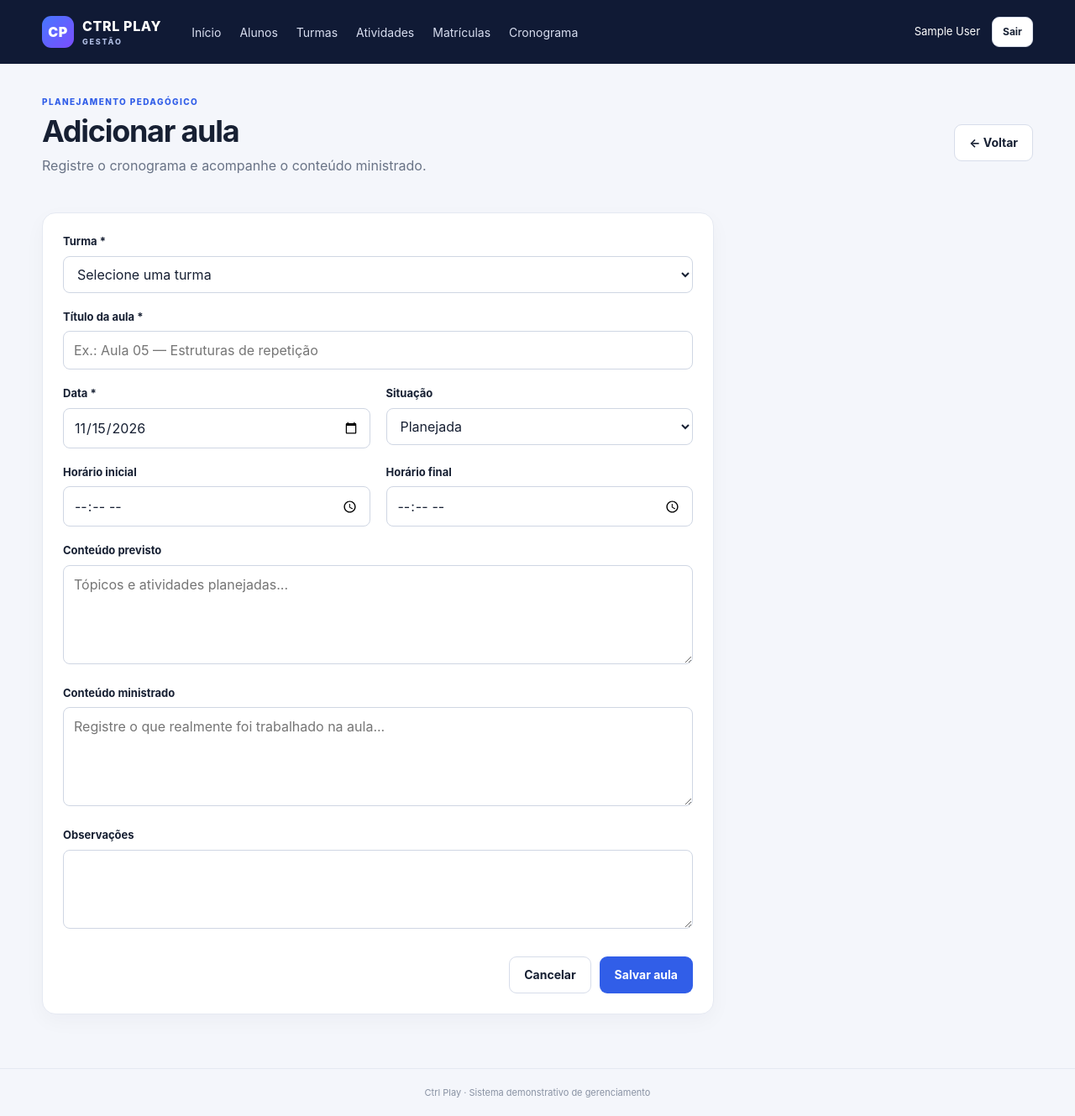
After one commit to CauaAndradex/ctrlplay-gerenciamento, a Flask app: page /aulas/nova in a window 1280 px wide. The commit adds this page. Shown: the whole page at 84% size. Run offline with Flask 3, Linux system fonts and the light colour scheme; the visitor is signed in with stand-in values (Sample User, id 1); data that the repository does not hold is empty.

Commit message:
Atualiza sistema para versao 2.0

```diff
--- a/app.py
+++ b/app.py
@@ -275,16 +275,26 @@ def matricula_nova():
         if not aluno or not turma:
             flash("O aluno ou a turma não existe ou está inativo.", "danger")
         else:
-            try:
+            existente = g.db.execute(
+                "SELECT id_matricula, status FROM matricula WHERE id_aluno=? AND id_turma=?",
+                (aluno_id, turma_id)
+            ).fetchone()
+            if existente and existente["status"] == "Ativa":
+                flash("Este aluno já está matriculado nesta turma.", "warning")
+            elif existente:
+                g.db.execute("UPDATE matricula SET status='Ativa', data_matricula=? WHERE id_matricula=?",
+                             (date.today().isoformat(), existente["id_matricula"]))
+                g.db.commit()
+                flash("Matrícula reativada com sucesso.", "success")
+                return redirect(url_for("turma_detalhe", turma_id=turma_id))
+            else:
                 g.db.execute("""
                     INSERT INTO matricula (id_aluno, id_turma, data_matricula, status)
                     VALUES (?, ?, ?, 'Ativa')
                 """, (aluno_id, turma_id, date.today().isoformat()))
                 g.db.commit()
                 flash("Matrícula realizada com sucesso.", "success")
-                return redirect(url_for("alunos"))
-            except sqlite3.IntegrityError:
-                flash("Este aluno já possui matrícula nesta turma.", "warning")
+                return redirect(url_for("turma_detalhe", turma_id=turma_id))
     return render_template("matricula_form.html", alunos=alunos, turmas=turmas)
 
 
@@ -312,6 +322,7 @@ def atividade_nova():
         titulo = request.form.get("titulo", "").strip()
         descricao = request.form.get("descricao", "").strip()
         observacao = request.form.get("observacao", "").strip()
+        nota_texto = request.form.get("nota", "").strip().replace(",", ".")
         data_registro = request.form.get("data_registro", "").strip()
         aluno = g.db.execute("SELECT id_aluno FROM aluno WHERE id_aluno=? AND status='Ativo'", (aluno_id,)).fetchone() if aluno_id else None
         try:
@@ -319,13 +330,21 @@ def atividade_nova():
             data_valida = True
         except ValueError:
             data_valida = False
-        if not aluno or not titulo or not data_valida:
-            flash("Selecione um aluno ativo, informe o título e uma data válida.", "danger")
+        nota = None
+        nota_valida = True
+        if nota_texto:
+            try:
+                nota = float(nota_texto)
+                nota_valida = 0 <= nota <= 10
+            except ValueError:
+                nota_valida = False
+        if not aluno or not titulo or not data_valida or not nota_valida:
+            flash("Selecione um aluno ativo, informe o título, uma data válida e uma nota entre 0 e 10.", "danger")
         else:
             g.db.execute("""
-                INSERT INTO atividade (id_aluno, titulo, descricao, data_registro, observacao)
-                VALUES (?, ?, ?, ?, ?)
-            """, (aluno_id, titulo, descricao or None, data_registro, observacao or None))
+                INSERT INTO atividade (id_aluno, titulo, descricao, data_registro, observacao, nota)
+                VALUES (?, ?, ?, ?, ?, ?)
+            """, (aluno_id, titulo, descricao or None, data_registro, observacao or None, nota))
             g.db.commit()
             flash("Atividade registrada com sucesso.", "success")
             return redirect(url_for("historico", aluno_id=aluno_id))
@@ -343,6 +362,110 @@ def historico(aluno_id):
         ORDER BY data_registro DESC, id_atividade DESC
     """, (aluno_id,)).fetchall()
     return render_template("historico.html", aluno=aluno, atividades=registros)
+
+
+@app.route("/turmas/<int:turma_id>")
+@login_required
+def turma_detalhe(turma_id):
+    turma = g.db.execute("SELECT * FROM turma WHERE id_turma=?", (turma_id,)).fetchone()
+    if turma is None:
+        abort(404)
+    matriculados = g.db.execute("""
+        SELECT m.id_matricula, m.data_matricula, a.id_aluno, a.nome, a.idade
+        FROM matricula m JOIN aluno a ON a.id_aluno=m.id_aluno
+        WHERE m.id_turma=? AND m.status='Ativa'
+        ORDER BY a.nome
+    """, (turma_id,)).fetchall()
+    disponiveis = g.db.execute("""
+        SELECT a.id_aluno, a.nome FROM aluno a
+        WHERE a.status='Ativo' AND NOT EXISTS (
+            SELECT 1 FROM matricula m WHERE m.id_aluno=a.id_aluno
+            AND m.id_turma=? AND m.status='Ativa'
+        ) ORDER BY a.nome
+    """, (turma_id,)).fetchall()
+    return render_template("turma_detalhe.html", turma=turma, matriculados=matriculados, disponiveis=disponiveis)
+
+
+@app.post("/matriculas/<int:matricula_id>/remover")
+@login_required
+def matricula_remover(matricula_id):
+    csrf_protect()
+    matricula = g.db.execute("SELECT id_turma FROM matricula WHERE id_matricula=? AND status='Ativa'", (matricula_id,)).fetchone()
+    if matricula is None:
+        abort(404)
+    g.db.execute("UPDATE matricula SET status='Inativa' WHERE id_matricula=?", (matricula_id,))
+    g.db.commit()
+    flash("Aluno removido da turma. O cadastro e o histórico foram preservados.", "success")
+    return redirect(url_for("turma_detalhe", turma_id=matricula["id_turma"]))
+
+
+@app.route("/cronograma")
+@login_required
+def cronograma():
+    turma_id = request.args.get("turma", type=int)
+    turmas = g.db.execute("SELECT id_turma, nome_turma, curso FROM turma WHERE status='Ativa' ORDER BY nome_turma").fetchall()
+    sql = """SELECT a.*, t.nome_turma, t.curso FROM aula a JOIN turma t ON t.id_turma=a.id_turma"""
+    params = []
+    if turma_id:
+        sql += " WHERE a.id_turma=?"
+        params.append(turma_id)
+    sql += " ORDER BY a.data_aula, a.hora_inicio, a.id_aula"
+    aulas = g.db.execute(sql, params).fetchall()
+    return render_template("cronograma.html", aulas=aulas, turmas=turmas, turma_selecionada=turma_id)
+
+
+@app.route("/aulas/nova", methods=["GET", "POST"])
+@app.route("/aulas/<int:aula_id>/editar", methods=["GET", "POST"])
+@login_required
+def aula_form(aula_id=None):
+    aula = g.db.execute("SELECT * FROM aula WHERE id_aula=?", (aula_id,)).fetchone() if aula_id else None
+    if aula_id and aula is None:
+        abort(404)
+    turmas = g.db.execute("SELECT id_turma, nome_turma, curso FROM turma WHERE status='Ativa' ORDER BY nome_turma").fetchall()
+    if request.method == "POST":
+        csrf_protect()
+        try:
+            turma_id = int(request.form.get("id_turma", ""))
+        except ValueError:
+            turma_id = None
+        titulo = request.form.get("titulo", "").strip()
+        data_aula = request.form.get("data_aula", "").strip()
+        inicio = request.form.get("hora_inicio", "").strip()
+        fim = request.form.get("hora_fim", "").strip()
+        previsto = request.form.get("conteudo_previsto", "").strip()
+        ministrado = request.form.get("conteudo_ministrado", "").strip()
+        observacoes = request.form.get("observacoes", "").strip()
+        status = request.form.get("status", "Planejada")
+        turma_ok = g.db.execute("SELECT id_turma FROM turma WHERE id_turma=? AND status='Ativa'", (turma_id,)).fetchone() if turma_id else None
+        try:
+            date.fromisoformat(data_aula)
+            data_ok = True
+        except ValueError:
+            data_ok = False
+        horarios_ok = not (inicio and fim) or inicio < fim
+        if not turma_ok or not titulo or not data_ok or not horarios_ok or status not in ("Planejada", "Realizada", "Cancelada"):
+            flash("Confira turma, título, data, horários e situação da aula.", "danger")
+        else:
+            valores = (turma_id, titulo, data_aula, inicio or None, fim or None, previsto or None, ministrado or None, observacoes or None, status)
+            if aula:
+                g.db.execute("""UPDATE aula SET id_turma=?, titulo=?, data_aula=?, hora_inicio=?, hora_fim=?, conteudo_previsto=?, conteudo_ministrado=?, observacoes=?, status=? WHERE id_aula=?""", valores + (aula_id,))
+                flash("Aula atualizada.", "success")
+            else:
+                g.db.execute("""INSERT INTO aula (id_turma, titulo, data_aula, hora_inicio, hora_fim, conteudo_previsto, conteudo_ministrado, observacoes, status) VALUES (?, ?, ?, ?, ?, ?, ?, ?, ?)""", valores)
+                flash("Aula adicionada ao cronograma.", "success")
+            g.db.commit()
+            return redirect(url_for("cronograma"))
+    return render_template("aula_form.html", aula=aula, turmas=turmas)
+
+
+@app.post("/aulas/<int:aula_id>/excluir")
+@login_required
+def aula_excluir(aula_id):
+    csrf_protect()
+    g.db.execute("DELETE FROM aula WHERE id_aula=?", (aula_id,))
+    g.db.commit()
+    flash("Aula removida do cronograma.", "success")
+    return redirect(url_for("cronograma"))
 
 
 @app.cli.command("init-db")
--- a/static/css/style.css
+++ b/static/css/style.css
@@ -108,3 +108,5 @@ label { display: block; font-size: 13px; font-weight: 700; margin-bottom: 7px; }
   .searchbar input { flex-basis: 100%; }
   .login-card { padding: 26px 20px; }
 }
+
+.badge-blue { color: #2448bd; background: #e8edff; }
--- a/templates/atividade_form.html
+++ b/templates/atividade_form.html
@@ -7,6 +7,7 @@
 <div class="field full-field"><label for="id_aluno">Aluno <span class="required">*</span></label><select id="id_aluno" name="id_aluno" required><option value="">Selecione um aluno</option>{% for aluno in alunos %}<option value="{{ aluno.id_aluno }}">{{ aluno.nome }}</option>{% endfor %}</select></div>
 <div class="field full-field"><label for="titulo">Título da atividade <span class="required">*</span></label><input id="titulo" name="titulo" required maxlength="150" placeholder="Ex.: Primeiro jogo em Python"></div>
 <div class="field"><label for="data_registro">Data <span class="required">*</span></label><input id="data_registro" name="data_registro" type="date" required value="{{ today }}"></div>
+<div class="field"><label for="nota">Nota (0 a 10)</label><input id="nota" name="nota" type="number" min="0" max="10" step="0.1" placeholder="Ex.: 8,5"><small class="tiny muted">Deixe em branco se a atividade ainda não foi avaliada.</small></div>
 <div class="field full-field"><label for="descricao">Descrição</label><textarea id="descricao" name="descricao" rows="3"></textarea></div>
 <div class="field full-field"><label for="observacao">Observações</label><textarea id="observacao" name="observacao" rows="3"></textarea></div>
 <div class="form-actions full-field"><a class="btn btn-outline" href="{{ url_for('atividades') }}">Cancelar</a><button class="btn btn-primary" type="submit">Salvar atividade</button></div>
--- a/templates/atividades.html
+++ b/templates/atividades.html
@@ -3,8 +3,8 @@
 {% block content %}
 <div class="page-heading"><div><p class="eyebrow">ACOMPANHAMENTO</p><h1>Atividades</h1><p class="muted">Registros de atividades dos alunos.</p></div><a class="btn btn-primary" href="{{ url_for('atividade_nova') }}">＋ Registrar atividade</a></div>
 <section class="panel">
-{% if atividades %}<div class="table-wrap"><table><thead><tr><th>Atividade</th><th>Aluno</th><th>Data</th><th>Observação</th><th></th></tr></thead><tbody>
-{% for at in atividades %}<tr><td><strong>{{ at.titulo }}</strong><small class="table-sub">{{ at.descricao or '' }}</small></td><td>{{ at.aluno_nome }}</td><td>{{ at.data_registro }}</td><td>{{ at.observacao or '—' }}</td><td><a href="{{ url_for('historico', aluno_id=at.id_aluno) }}">Histórico</a></td></tr>{% endfor %}
+{% if atividades %}<div class="table-wrap"><table><thead><tr><th>Atividade</th><th>Aluno</th><th>Data</th><th>Nota</th><th>Observação</th><th></th></tr></thead><tbody>
+{% for at in atividades %}<tr><td><strong>{{ at.titulo }}</strong><small class="table-sub">{{ at.descricao or '' }}</small></td><td>{{ at.aluno_nome }}</td><td>{{ at.data_registro }}</td><td>{% if at.nota is not none %}<strong>{{ "%.1f"|format(at.nota) }}/10</strong>{% else %}<span class="muted">Pendente</span>{% endif %}</td><td>{{ at.observacao or '—' }}</td><td><a href="{{ url_for('historico', aluno_id=at.id_aluno) }}">Histórico</a></td></tr>{% endfor %}
 </tbody></table></div>{% else %}<div class="empty">Nenhuma atividade registrada.</div>{% endif %}
 </section>
 {% endblock %}
--- /dev/null
+++ b/templates/aula_form.html
@@ -0,0 +1,16 @@
+{% extends "base.html" %}
+{% block title %}{{ 'Editar aula' if aula else 'Nova aula' }} | Ctrl Play{% endblock %}
+{% block content %}
+<div class="page-heading"><div><p class="eyebrow">PLANEJAMENTO PEDAGÓGICO</p><h1>{{ 'Editar aula' if aula else 'Adicionar aula' }}</h1><p class="muted">Registre o cronograma e acompanhe o conteúdo ministrado.</p></div><a class="btn btn-outline" href="{{ url_for('cronograma') }}">← Voltar</a></div>
+<section class="panel form-panel"><form method="post" class="form-grid"><input type="hidden" name="csrf_token" value="{{ session.get('csrf_token') }}">
+<div class="field full-field"><label for="id_turma">Turma *</label><select id="id_turma" name="id_turma" required><option value="">Selecione uma turma</option>{% for turma in turmas %}<option value="{{ turma.id_turma }}" {{ 'selected' if aula and aula.id_turma == turma.id_turma else '' }}>{{ turma.nome_turma }} — {{ turma.curso }}</option>{% endfor %}</select></div>
+<div class="field full-field"><label for="titulo">Título da aula *</label><input id="titulo" name="titulo" maxlength="150" required value="{{ aula.titulo if aula else '' }}" placeholder="Ex.: Aula 05 — Estruturas de repetição"></div>
+<div class="field"><label for="data_aula">Data *</label><input id="data_aula" name="data_aula" type="date" required value="{{ aula.data_aula if aula else today }}"></div>
+<div class="field"><label for="status">Situação</label><select id="status" name="status">{% for st in ['Planejada','Realizada','Cancelada'] %}<option value="{{ st }}" {{ 'selected' if aula and aula.status == st else '' }}>{{ st }}</option>{% endfor %}</select></div>
+<div class="field"><label for="hora_inicio">Horário inicial</label><input id="hora_inicio" name="hora_inicio" type="time" value="{{ aula.hora_inicio if aula and aula.hora_inicio else '' }}"></div>
+<div class="field"><label for="hora_fim">Horário final</label><input id="hora_fim" name="hora_fim" type="time" value="{{ aula.hora_fim if aula and aula.hora_fim else '' }}"></div>
+<div class="field full-field"><label for="conteudo_previsto">Conteúdo previsto</label><textarea id="conteudo_previsto" name="conteudo_previsto" rows="4" placeholder="Tópicos e atividades planejadas...">{{ aula.conteudo_previsto if aula and aula.conteudo_previsto else '' }}</textarea></div>
+<div class="field full-field"><label for="conteudo_ministrado">Conteúdo ministrado</label><textarea id="conteudo_ministrado" name="conteudo_ministrado" rows="4" placeholder="Registre o que realmente foi trabalhado na aula...">{{ aula.conteudo_ministrado if aula and aula.conteudo_ministrado else '' }}</textarea></div>
+<div class="field full-field"><label for="observacoes">Observações</label><textarea id="observacoes" name="observacoes" rows="3">{{ aula.observacoes if aula and aula.observacoes else '' }}</textarea></div>
+<div class="form-actions full-field"><a class="btn btn-outline" href="{{ url_for('cronograma') }}">Cancelar</a><button class="btn btn-primary" type="submit">Salvar aula</button></div></form></section>
+{% endblock %}
--- a/templates/base.html
+++ b/templates/base.html
@@ -16,6 +16,7 @@
       <a href="{{ url_for('turmas') }}">Turmas</a>
       <a href="{{ url_for('atividades') }}">Atividades</a>
       <a href="{{ url_for('matricula_nova') }}">Matrículas</a>
+      <a href="{{ url_for('cronograma') }}">Cronograma</a>
     </nav>
     <div class="user-area"><span>{{ session.get('user_name') }}</span>
       <form method="post" action="{{ url_for('logout') }}">
--- a/templates/historico.html
+++ b/templates/historico.html
@@ -4,7 +4,7 @@
 <div class="page-heading"><div><p class="eyebrow">HISTÓRICO DO ALUNO</p><h1>{{ aluno.nome }}</h1><p class="muted">{{ aluno.idade }} anos · Cadastro em {{ aluno.data_cadastro }} · {{ aluno.status }}</p></div><a class="btn btn-primary" href="{{ url_for('atividade_nova') }}">＋ Nova atividade</a></div>
 <section class="panel">
 <div class="section-heading"><div><h2>Atividades registradas</h2><p class="muted">Registros vinculados a este aluno.</p></div></div>
-{% if atividades %}<div class="timeline">{% for at in atividades %}<article class="timeline-item"><div class="timeline-dot"></div><div><span class="date-label">{{ at.data_registro }}</span><h3>{{ at.titulo }}</h3>{% if at.descricao %}<p>{{ at.descricao }}</p>{% endif %}{% if at.observacao %}<p class="muted">{{ at.observacao }}</p>{% endif %}</div></article>{% endfor %}</div>
+{% if atividades %}<div class="timeline">{% for at in atividades %}<article class="timeline-item"><div class="timeline-dot"></div><div><span class="date-label">{{ at.data_registro }}</span><h3>{{ at.titulo }} {% if at.nota is not none %}<span class="badge badge-blue">{{ "%.1f"|format(at.nota) }}/10</span>{% else %}<span class="badge badge-gray">Sem nota</span>{% endif %}</h3>{% if at.descricao %}<p>{{ at.descricao }}</p>{% endif %}{% if at.observacao %}<p class="muted">{{ at.observacao }}</p>{% endif %}</div></article>{% endfor %}</div>
 {% else %}<div class="empty">Ainda não existem atividades registradas para este aluno.</div>{% endif %}
 </section>
 {% endblock %}
--- a/templates/turmas.html
+++ b/templates/turmas.html
@@ -4,7 +4,7 @@
 <div class="page-heading"><div><p class="eyebrow">ORGANIZAÇÃO</p><h1>Turmas</h1><p class="muted">Gerencie cursos e turmas.</p></div><a class="btn btn-primary" href="{{ url_for('turma_form') }}">＋ Nova turma</a></div>
 <section class="panel">
 {% if turmas %}<div class="table-wrap"><table><thead><tr><th>Turma</th><th>Curso</th><th>Alunos ativos</th><th>Status</th><th>Ações</th></tr></thead><tbody>
-{% for turma in turmas %}<tr><td><strong>{{ turma.nome_turma }}</strong><small class="table-sub">{{ turma.descricao or '' }}</small></td><td>{{ turma.curso }}</td><td>{{ turma.total_alunos }}</td><td><span class="badge {{ 'badge-green' if turma.status == 'Ativa' else 'badge-gray' }}">{{ turma.status }}</span></td><td class="actions"><a href="{{ url_for('turma_form', turma_id=turma.id_turma) }}">Editar</a>{% if turma.status == 'Ativa' %}<form method="post" action="{{ url_for('turma_inativar', turma_id=turma.id_turma) }}" data-confirm="Deseja inativar esta turma?"><input type="hidden" name="csrf_token" value="{{ session.get('csrf_token') }}"><button class="link-button danger-text">Inativar</button></form>{% endif %}</td></tr>{% endfor %}
+{% for turma in turmas %}<tr><td><strong>{{ turma.nome_turma }}</strong><small class="table-sub">{{ turma.descricao or '' }}</small></td><td>{{ turma.curso }}</td><td>{{ turma.total_alunos }}</td><td><span class="badge {{ 'badge-green' if turma.status == 'Ativa' else 'badge-gray' }}">{{ turma.status }}</span></td><td class="actions"><a href="{{ url_for('turma_detalhe', turma_id=turma.id_turma) }}">Alunos</a><a href="{{ url_for('turma_form', turma_id=turma.id_turma) }}">Editar</a>{% if turma.status == 'Ativa' %}<form method="post" action="{{ url_for('turma_inativar', turma_id=turma.id_turma) }}" data-confirm="Deseja inativar esta turma?"><input type="hidden" name="csrf_token" value="{{ session.get('csrf_token') }}"><button class="link-button danger-text">Inativar</button></form>{% endif %}</td></tr>{% endfor %}
 </tbody></table></div>{% else %}<div class="empty">Nenhuma turma cadastrada.</div>{% endif %}
 </section>
 {% endblock %}
```
Also changed, not shown: VERSAO_2.0.md (added, +26 -0 lines), database.py (+21 -0 lines), templates/cronograma.html (added, +7 -0 lines), templates/turma_detalhe.html (added, +8 -0 lines), README.md.
